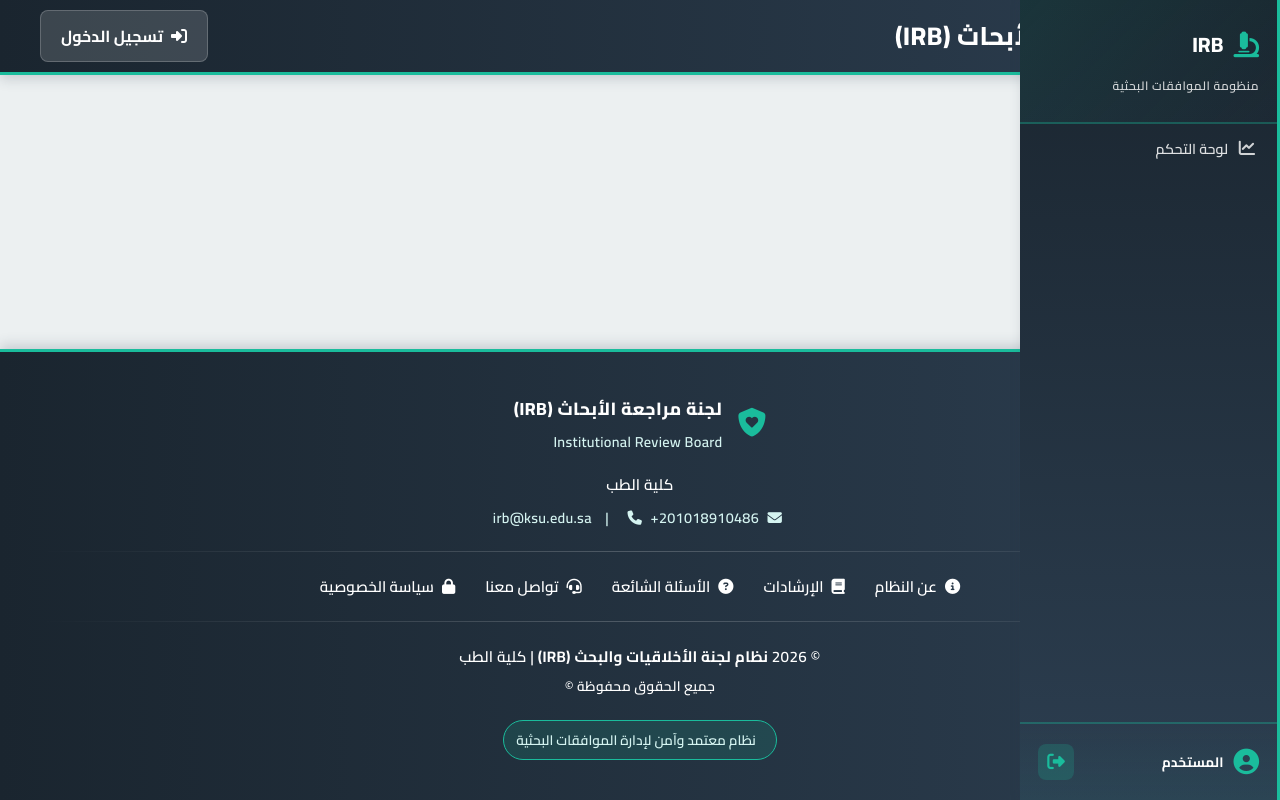
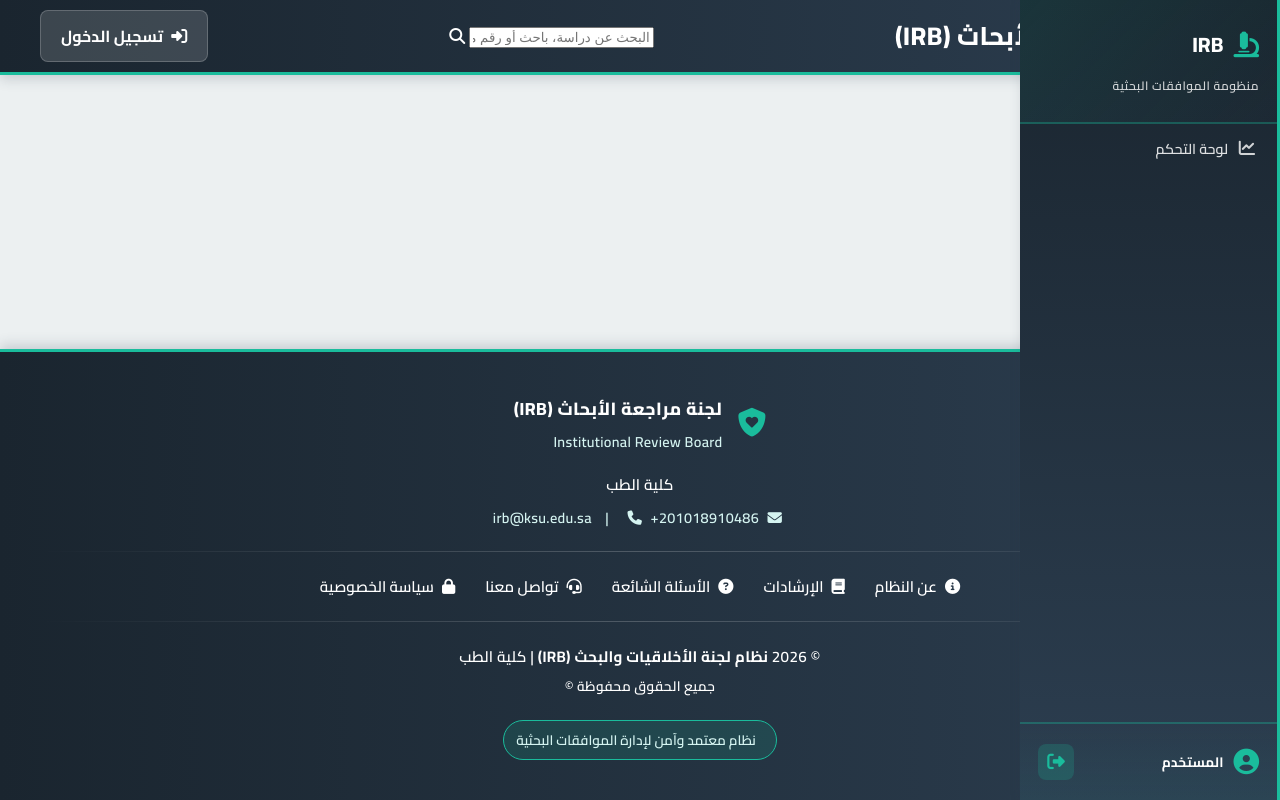
Before and after one commit to amiresaye6/irb-digital-system, a PHP site: page /index.php in a window 1280 px wide. Run offline with PHP 8.4, Linux system fonts and the light colour scheme.

Commit message:
feat:add search place in nav

```diff
--- a/includes/header.php
+++ b/includes/header.php
@@ -28,7 +28,12 @@ if (session_status() === PHP_SESSION_NONE) {
                 <i class="fa-solid fa-microscope"></i>
                 <h1>لجنة مراجعة الأبحاث (IRB)</h1>
             </div>
-
+            <div class="nav-search">
+                <div class="search-wrapper">
+                    <input type="text" placeholder="البحث عن دراسة، باحث أو رقم ملف..." id="dashboardSearch">
+                    <i class="fa-solid fa-magnifying-glass"></i>
+                </div>
+            </div>
             <div class="nav-user">
                 <?php if (isset($_SESSION['user_id'])): ?>
                     <span class="user-greeting">مرحباً، <?= htmlspecialchars($_SESSION['full_name']); ?></span>
```
